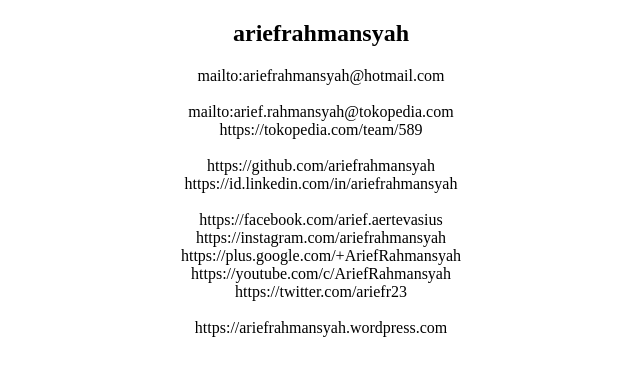
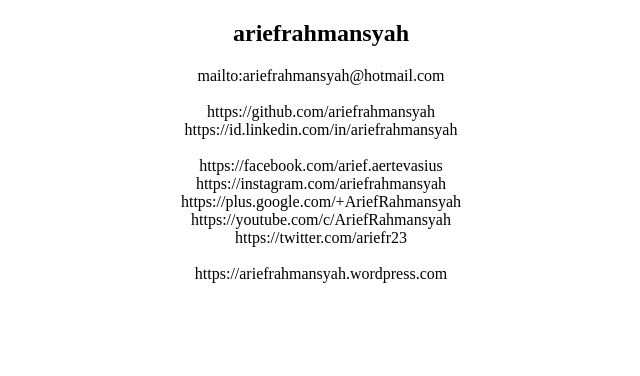
Before and after one commit to wij1/ariefrahmansyah.github.io, a plain HTML site: page index.html in a window 1280 px wide. Shown: the whole page, without its empty margins (319-959 px from the left). Drawn offline with Linux system fonts and the light colour scheme.

Commit message:
update contacts

```diff
--- a/index.html
+++ b/index.html
@@ -20,9 +20,6 @@
             var data = "";
             var contacts = [
                 "mailto:ariefrahmansyah@hotmail.com"
-                , ""
-                , "mailto:arief.rahmansyah@tokopedia.com"
-                , "https://tokopedia.com/team/589"
                 , ""
                 , "https://github.com/ariefrahmansyah"
                 , "https://id.linkedin.com/in/ariefrahmansyah"
```
